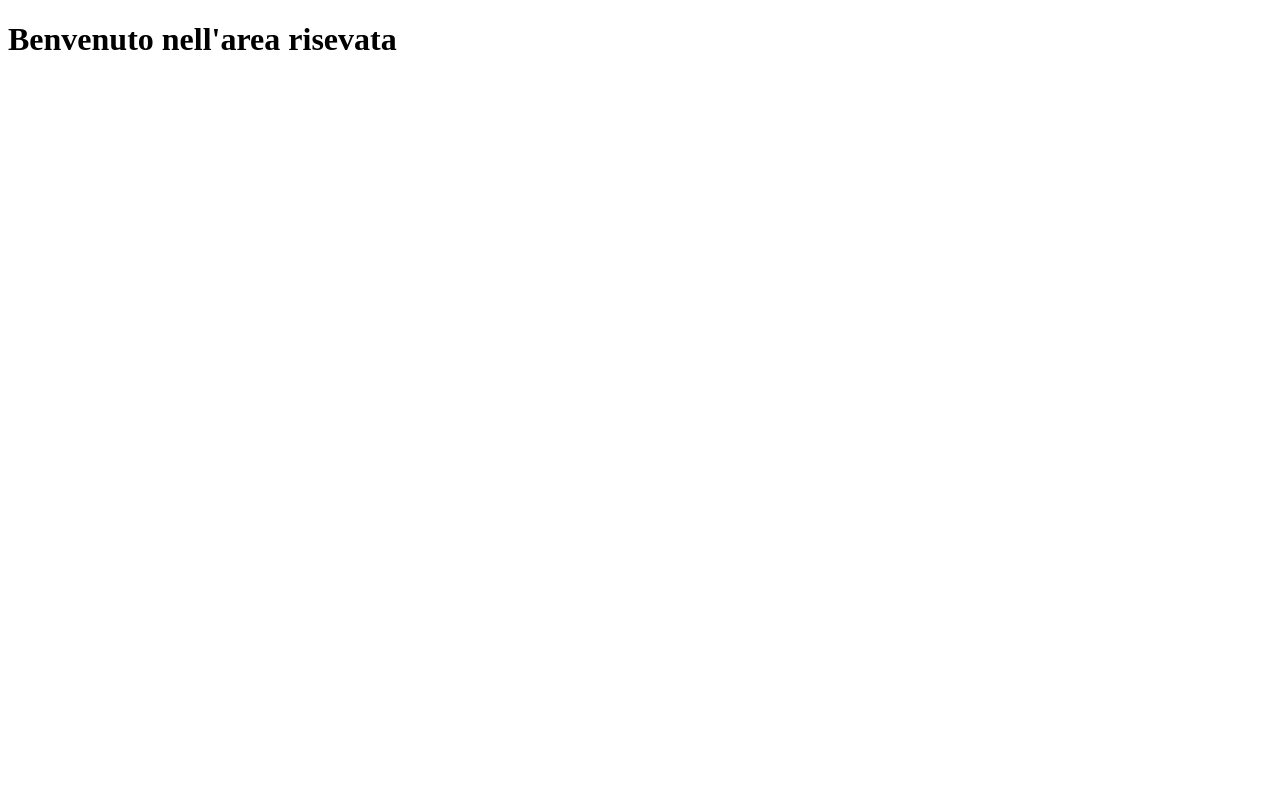
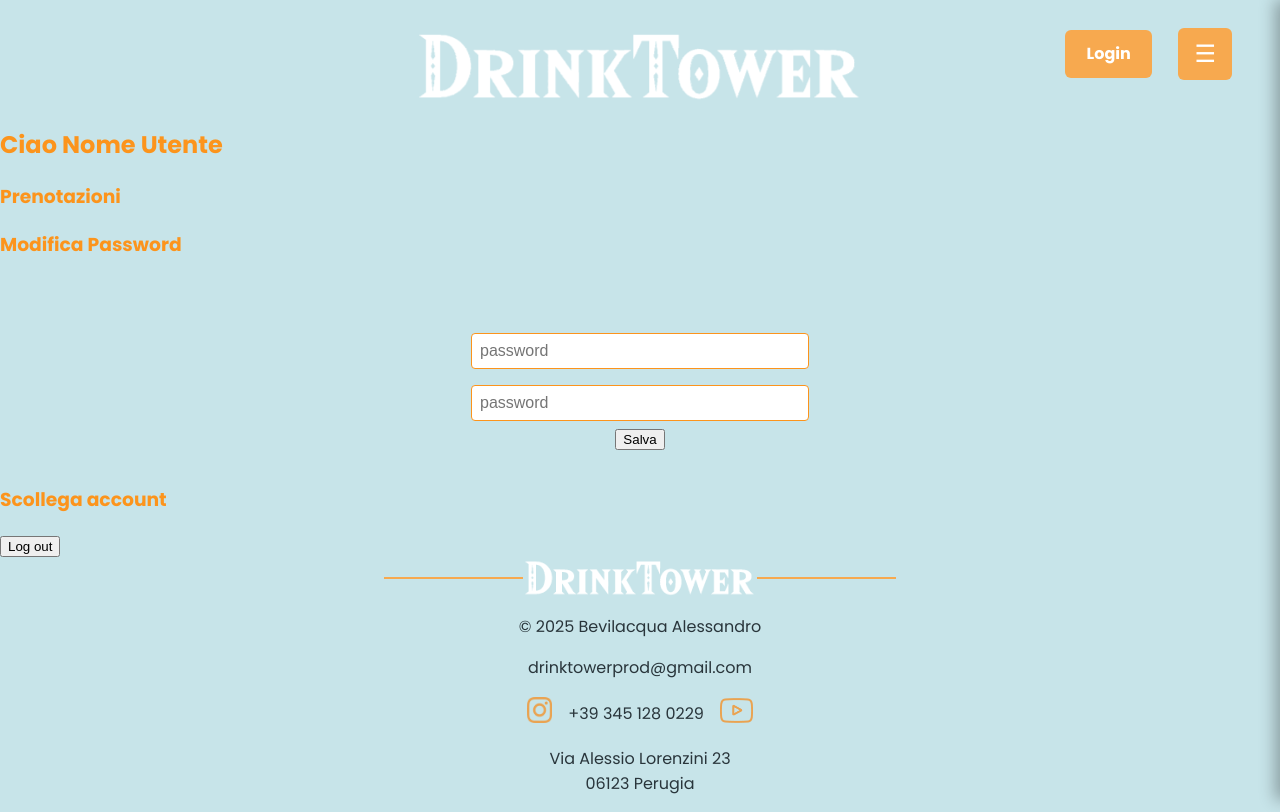
Before and after one commit to Drinkwafers/DrinkTower, a website: page private/restricted.html in a window 1280 px wide. Drawn offline with Linux system fonts and the light colour scheme.

Commit message:
cosaccie

```diff
--- a/private/restricted.html
+++ b/private/restricted.html
@@ -1,12 +1,93 @@
 <!DOCTYPE html>
 <html>
-<head>
-	<title>Home</title>
-	<meta charset="utf-8">
-</head>
-<body>
+	<head>
+        <meta charset="UTF-8">
+        <title>DrinkTower</title>
+        <link rel="stylesheet" type="text/css" href="/stile/stile.css">
+        <link rel="icon" href="/immagini/LogoScontornato.png">
+        <script src="/script/script-eventi.js"></script>
+    </head>
+	<body>
+		<input type="checkbox" id="menu-toggle">
 
-	<h1>Benvenuto nell'area risevata</h1>
+        <header>
+            <div class="header-left"></div>
+            <div class="header-center">
+                <a href="/index.html"><img src="/immagini/ScrittaTower.png" alt="DrinkTower" class="logo"></a>
+            </div>
+            <div class="header-right">
+                <a href="/login.html" class="login-btn">Login</a>
+                <label for="menu-toggle" class="menu-icon">&#9776;</label>
+            </div>
+        </header>
 
-</body>
+        <!-- filtro opaco -->
+        <div class="overlay" id = "overlay"></div>
+
+		<nav>
+            <ul>
+                <li><a class="current" href="/index.html">Home</a></li>
+                <li><a href="/eventi.html">Eventi Belli</a></li>
+                <li><a href="#">Merch</a></li>
+                <li><a href="#">Scatti</a></li>
+            </ul>
+
+            <div id="nav-footer">
+                <div id="icone-social-footer">
+                    <a href="https://www.instagram.com/drinktower?utm_source=ig_web_button_share_sheet&igsh=ZDNlZDc0MzIxNw=="><img id="default" src="/immagini/social/instagram.png" alt="instagram" class="icon"></a>
+                    <a href="https://www.instagram.com/drinktower?utm_source=ig_web_button_share_sheet&igsh=ZDNlZDc0MzIxNw=="><img id="hover" src="/immagini/social/instagram_arancione.png" alt="instagram" class="icon"></a>
+                </div>
+                <div id="icone-social-footer">
+                    <a href="https://www.youtube.com/@DrinkTower"><img id="default" src="/immagini/social/youtube.png" alt="youtube" class="icon"></a>
+                    <a href="https://www.youtube.com/@DrinkTower"><img id="hover" src="/immagini/social/youtube_arancione.png" alt="youtube" class="icon"></a>
+                </div>
+            </div>
+        </nav>
+
+		<div class="corpo" id="main-content">
+			<div class="area-personale">
+				<h2 id="nome-utente-area-personale">Ciao Nome Utente</h2>
+				<div class="area-personale-wrapper">
+					<div class="prenotazioni">
+						<h3>Prenotazioni</h3>
+						<ul id="lista-prenotazioni-utente">
+						</ul>
+					</div>
+					<div class="operazioni-user">
+						<div class="reset-password-wrapper">
+							<h3>Modifica Password</h3>
+							<form class="login-form" id="modifica-password-form">
+								<p id="messaggio-modifica"></p>
+								<input type="password" id="vecchia-password" class="input" placeholder="password">
+								<input type="password" id="nuova-password" class="input" placeholder="password">
+								<button type="submit" id="reset-password-button">Salva</button>
+							</form>
+						</div>
+						<div class="logout-wrapper">
+							<h3>Scollega account</h3>
+							<button type="submit" id="logoutBtn">Log out</button>
+						</div>
+					</div>
+				</div>
+			</div>
+
+			<footer>
+				<a href="index.html" id="logo-footer-hyp"><img src="/immagini/ScrittaTower.png" alt="DrinkTower" id="logo-footer"></a>
+				<a href="https://linkedin.com/in/alessandro-bevilacqua-430a40304" class="link"><p>&copy; 2025 Bevilacqua Alessandro</p></a>
+				<a href="mailto:drinktowerprod@gmail.com" class="link">drinktowerprod@gmail.com</a>
+				<div id="social">
+					<div id="icone-social-footer">
+						<a href="https://www.instagram.com/drinktower?utm_source=ig_web_button_share_sheet&igsh=ZDNlZDc0MzIxNw=="><img id="default" src="/immagini/social/instagram_arancione.png" alt="instagram" class="icon"></a>
+						<a href="https://www.instagram.com/drinktower?utm_source=ig_web_button_share_sheet&igsh=ZDNlZDc0MzIxNw=="><img id="hover" src="/immagini/social/instagram.png" alt="instagram" class="icon"></a>
+					</div>
+					<a href="tel:+393451280229" class="link" id="phone">+39 345 128 0229</a>
+					<div id="icone-social-footer">
+						<a href="https://www.youtube.com/@DrinkTower"><img id="default" src="/immagini/social/youtube_arancione.png" alt="youtube" class="icon"></a>
+						<a href="https://www.youtube.com/@DrinkTower"><img id="hover" src="/immagini/social/youtube.png" alt="youtube" class="icon"></a>
+					</div>
+				</div>
+				<a href="https://maps.app.goo.gl/gxGYvL1jgiYj6pGfA" class="link"><p>Via Alessio Lorenzini 23<br>06123 Perugia</p></a>
+			</footer>
+		</div>
+	</body>
 </html>
```
Also changed, not shown: public/login.html (+7 -3 lines), public/eventi.html (indentation only).
